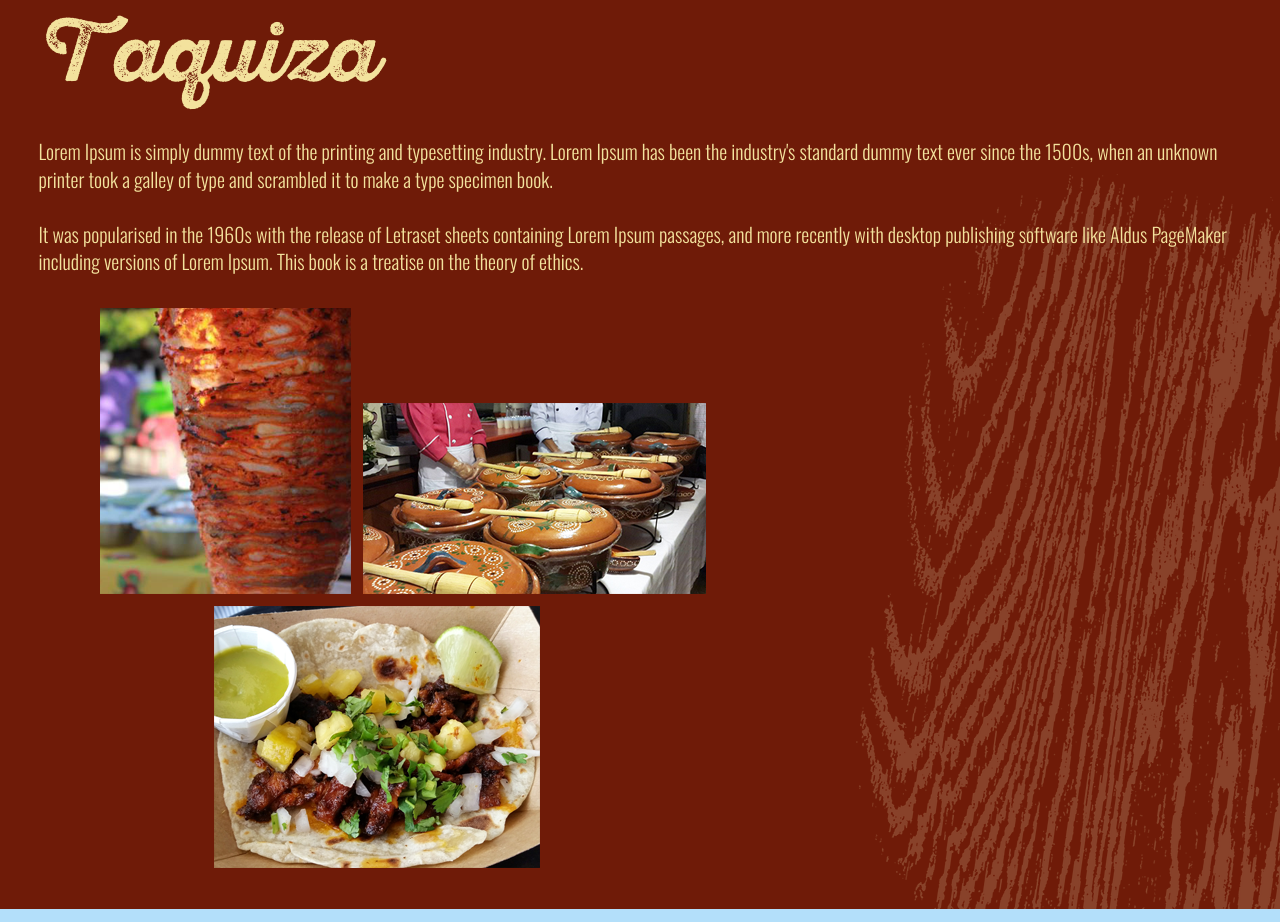
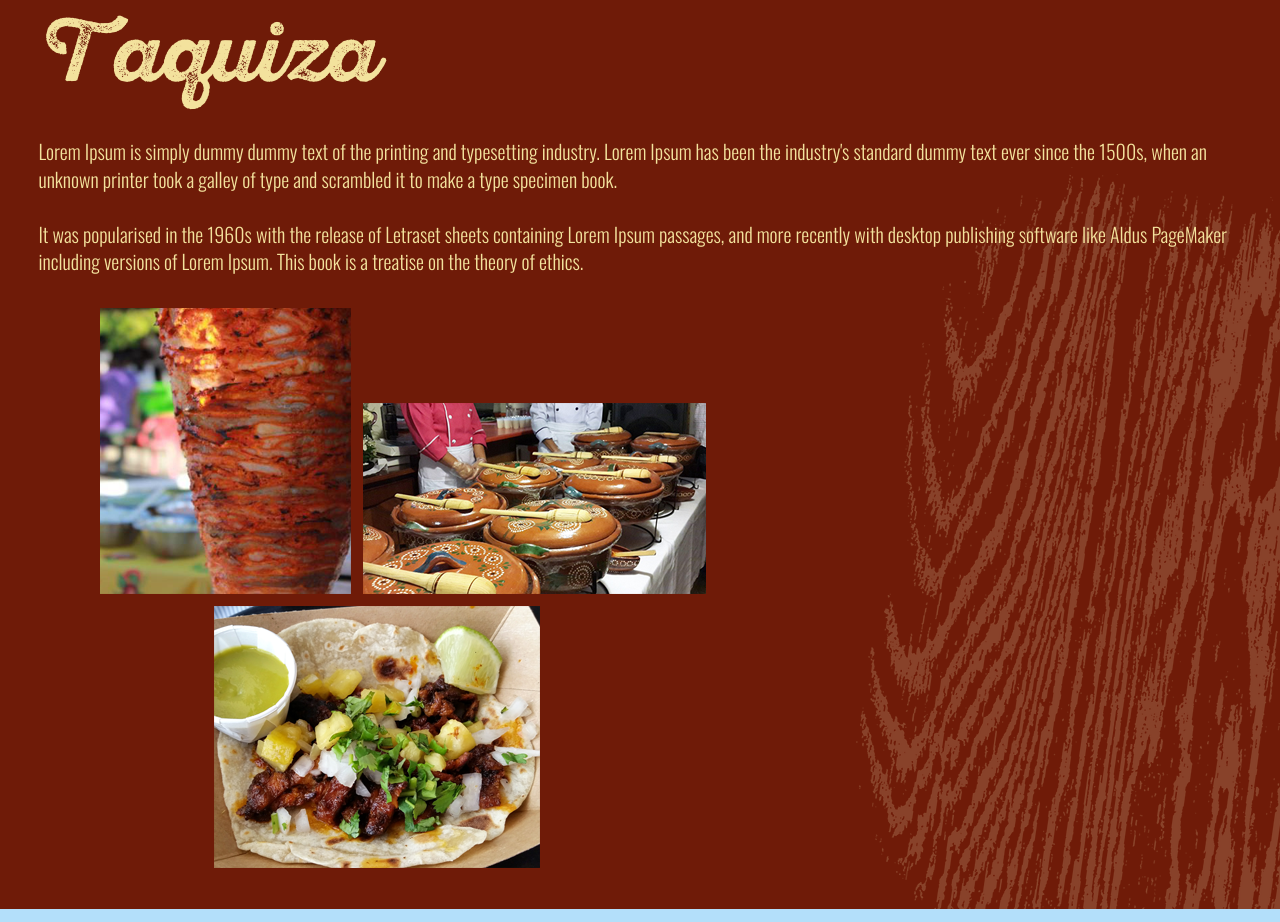
Before and after one commit to jhollinsworth/TacoFlats, a plain HTML site: page index.html in a window 1280 px wide. Shown: the part 1338-2260 px from the top of the page. Drawn offline with nearby package versions, Linux system fonts and the light colour scheme; a small style sheet from the web is missing.

Commit message:
revised index page

```diff
--- a/index.html
+++ b/index.html
@@ -95,7 +95,7 @@
 		<!-- TAQUIZA -->
 		<article class="taquiza-info">
 			<h1 id="taquiza-header">Taquiza</h1>
-			<p id="taquiza-paragraph">Lorem Ipsum is simply dummy text of the printing and typesetting industry. Lorem Ipsum has been the industry's standard dummy text ever since the 1500s, when an unknown printer took a galley of type and scrambled it to make a type specimen book.<br><br>It was popularised in the 1960s with the release of Letraset sheets containing Lorem Ipsum passages, and more recently with desktop publishing software like Aldus PageMaker including versions of Lorem Ipsum. This book is a treatise on the theory of ethics.</p>
+			<p id="taquiza-paragraph">Lorem Ipsum is simply dummy dummy text of the printing and typesetting industry. Lorem Ipsum has been the industry's standard dummy text ever since the 1500s, when an unknown printer took a galley of type and scrambled it to make a type specimen book.<br><br>It was popularised in the 1960s with the release of Letraset sheets containing Lorem Ipsum passages, and more recently with desktop publishing software like Aldus PageMaker including versions of Lorem Ipsum. This book is a treatise on the theory of ethics.</p>
 			<div id="taquiza-collage">
 				<img src="images/TaquizaCollage.png" alt="taquiza collage" />
 			</div>
```
